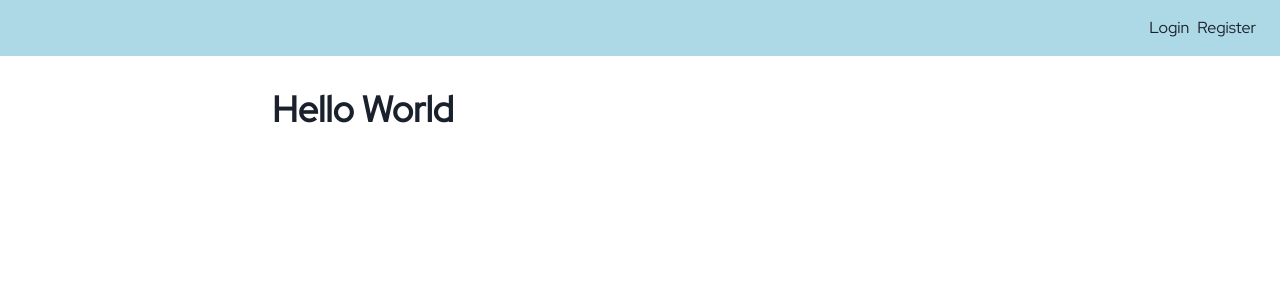
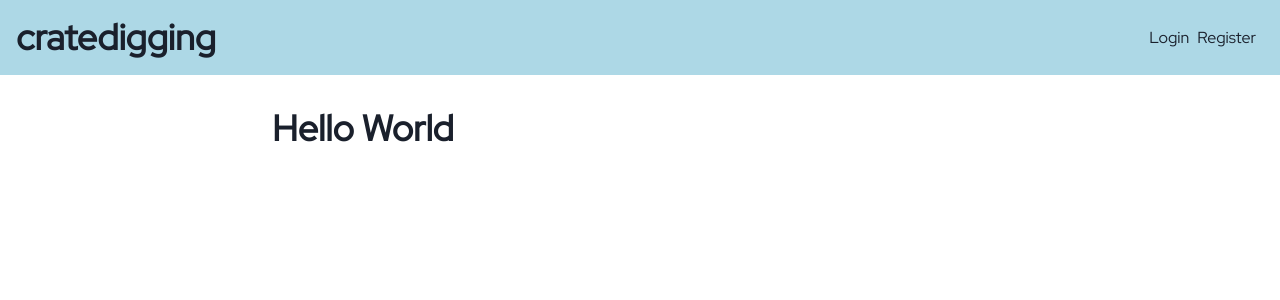
Before and after one commit to johnmarion1126/cratedigging, a Next.js app in the folder client/: page / in a window 1280 px wide. Shown: the top 300 px of the page. Built offline with nearby package versions, Linux system fonts and the light colour scheme; no server answers.

Commit message:
Update nav if user is logged in

```diff
--- a/client/src/components/NavBar.tsx
+++ b/client/src/components/NavBar.tsx
@@ -1,21 +1,58 @@
 import React from 'react';
 // eslint-disable-next-line import/no-named-default
 import { default as NextLink } from 'next/link';
-import { Box, Flex, Link } from '@chakra-ui/react';
+import {
+  Box, Button, Flex, Heading, Link,
+} from '@chakra-ui/react';
+import { useQuery } from '@apollo/client';
+
+import GET_USER_BY_QID from '../graphql/queries/getUserByQid';
 
 interface NavBarProps {}
 
-const NavBar: React.FC<NavBarProps> = () => (
-  <Flex bg="lightblue" p={4}>
-    <Box ml="auto">
+const NavBar: React.FC<NavBarProps> = () => {
+  const { data, loading } = useQuery(GET_USER_BY_QID);
+
+  let body = null;
+
+  if (loading) {
+    body = null;
+  } else if (!data?.getUserByQid) {
+    body = (
+      <>
         <NextLink href="/login">
           <Link mr={2} href="/login">Login</Link>
         </NextLink>
         <NextLink href="/register">
           <Link mr={2} href="/register">Register</Link>
         </NextLink>
+      </>
+    );
+  } else {
+    body = (
+      <Flex>
+        <Box mr={2}>
+          {data.getUserByQid.username}
+        </Box>
+        <Button
+          variant="link"
+        >
+          Log Out
+        </Button>
+      </Flex>
+    );
+  }
+
+  return (
+    <Flex zIndex={2} position="sticky" top={0} bg="lightblue" p={4} align="center">
+      <NextLink href="/">
+        <Heading>cratedigging</Heading>
+      </NextLink>
+      <Box ml="auto">
+        {body}
       </Box>
     </Flex>
   );
+};
 
 export default NavBar;
--- /dev/null
+++ b/client/src/graphql/queries/getUserByQid.ts
@@ -0,0 +1,12 @@
+import { gql } from '@apollo/client';
+
+const GET_USER_BY_QID = gql`
+query {
+  getUserByQid {
+    id
+    username
+  }
+}
+`;
+
+export default GET_USER_BY_QID;
```
Lines whose indentation alone changed are shown as unchanged.
